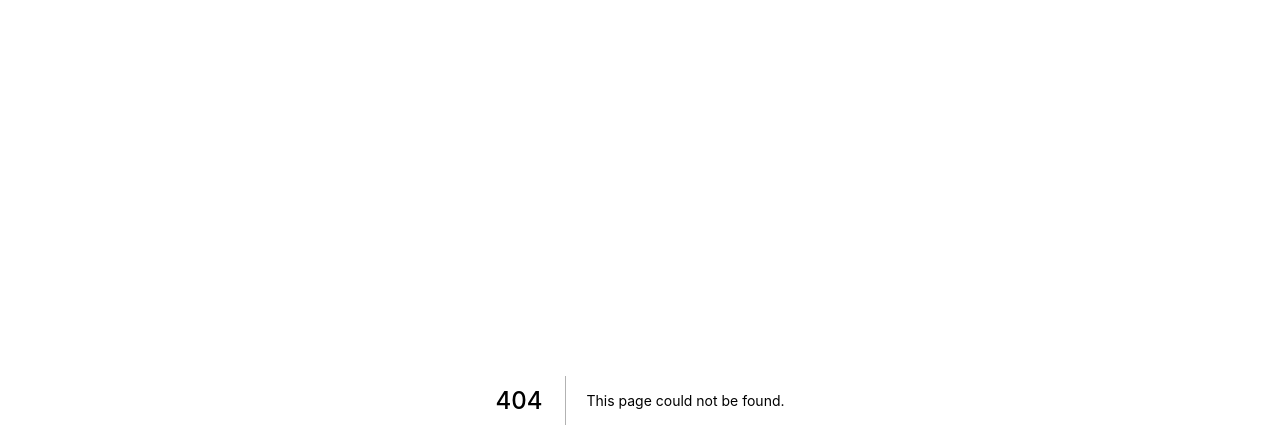
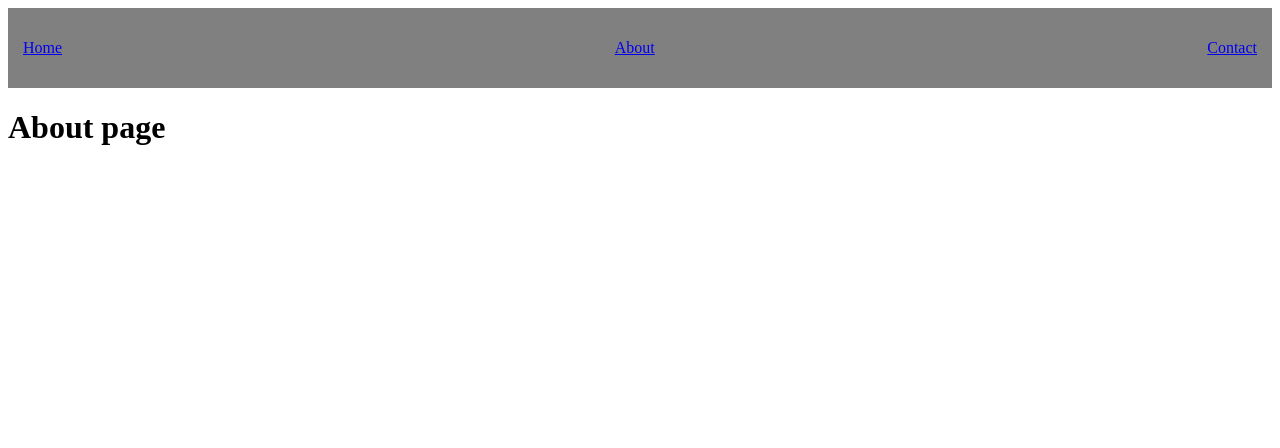
Before and after one commit to ewelinaMaz/Learn-Next, a Next.js app: page /about in a window 1280 px wide. Before the commit this address had no page. Shown: the top 448 px of the page. Built offline with nearby package versions, Linux system fonts and the light colour scheme.

Commit message:
Add About, contact, Nvbar and _app

```diff
--- /dev/null
+++ b/components/Navbar.js
@@ -0,0 +1,26 @@
+import Link from "next/link";
+
+const Navbar = () => {
+    const styles = {
+        display: "flex",
+        background: "grey",
+        justifyContent: "Space-between",
+        padding: "0 15px",
+        alignItems: "Center",
+        height: "80px"
+    };
+    return (
+        <div style={styles}>
+            <Link href="/">
+                <a>Home</a>
+            </Link>
+            <Link href="/about">
+                <a>About</a>
+            </Link>
+            <Link href="/contact">
+                <a>Contact</a>
+            </Link>
+        </div>
+    );
+};
+export default Navbar;
--- a/package.json
+++ b/package.json
@@ -4,7 +4,7 @@
   "description": "",
   "main": "index.js",
   "scripts": {
-    "dev":"next",
+    "dev": "next",
     "build": "next build",
     "start": "next start"
   },
--- /dev/null
+++ b/pages/_app.js
@@ -0,0 +1,25 @@
+// import App from 'next/app'
+import Navbar from '../components/Navbar';
+
+function MyApp({ Component, pageProps }) {
+    return (
+    <>
+    <Navbar/>
+    <Component {...pageProps} />
+    </>
+    );
+  };
+
+  // Only uncomment this method if you have blocking data requirements for
+  // every single page in your application. This disables the ability to
+  // perform automatic static optimization, causing every page in your app to
+  // be server-side rendered.
+  //
+  // MyApp.getInitialProps = async (appContext) => {
+  //   // calls page's `getInitialProps` and fills `appProps.pageProps`
+  //   const appProps = await App.getInitialProps(appContext);
+  //
+  //   return { ...appProps }
+  // }
+
+  export default MyApp
--- /dev/null
+++ b/pages/about.js
@@ -0,0 +1,8 @@
+const About = () => {
+    return (
+        <div>
+            <h1>About page</h1>
+        </div>
+    );
+};
+export default About;
--- a/pages/index.js
+++ b/pages/index.js
@@ -1,9 +1,7 @@
-import React from 'react';
-
 const Index = () => {
     return (
         <div>
-            <h1>Next page</h1>
+            <h1>Home page</h1>
         </div>
     );
 };
```
Also changed, not shown: pages/contact.js (added, +8 -0 lines).
